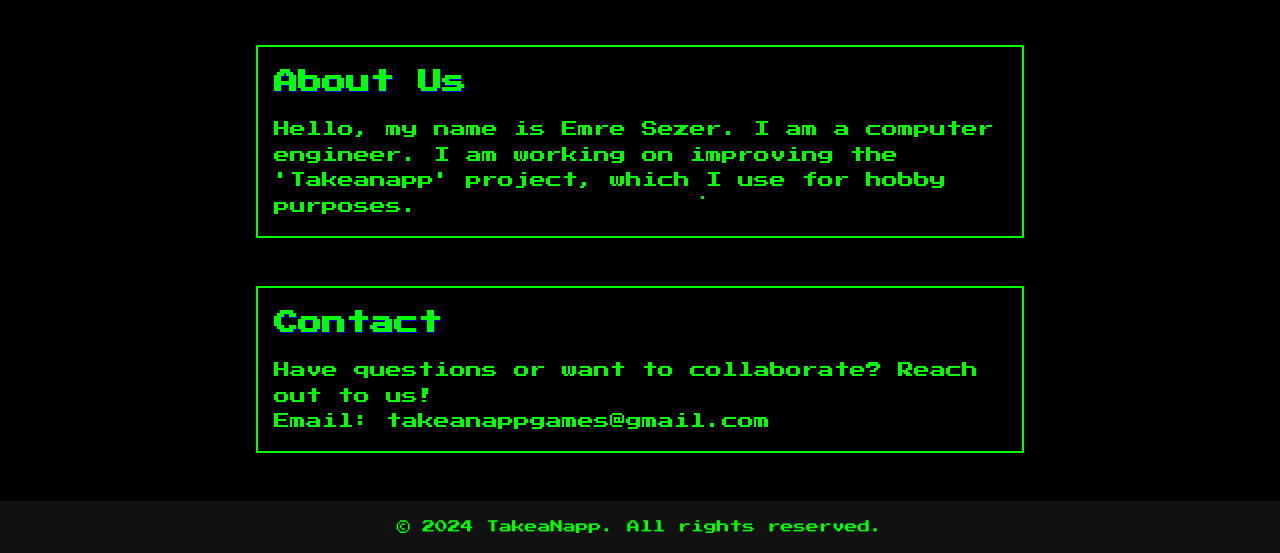
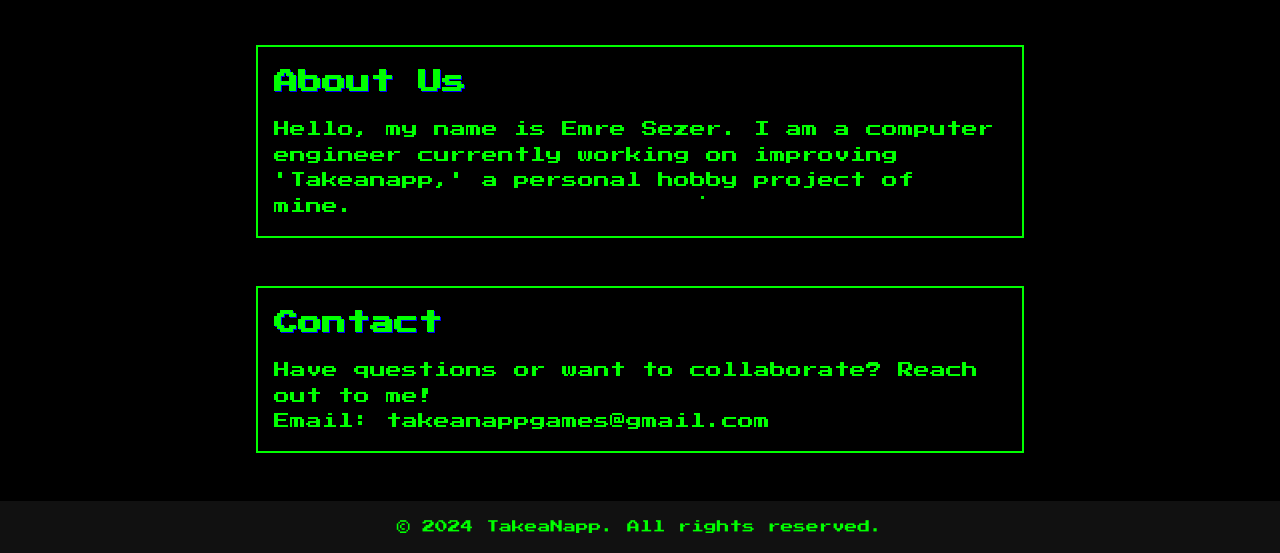
Before and after one commit to Takeanappg/takeanapp, a plain HTML site: page index.html in a window 1280 px wide. Shown: the part 458-1011 px from the top of the page. Drawn offline with Linux system fonts and the light colour scheme.

Commit message:
Update index.html

```diff
--- a/index.html
+++ b/index.html
@@ -65,12 +65,12 @@
 
         <section id="about">
             <h2>About Us</h2>
-            <p>Hello, my name is Emre Sezer. I am a computer engineer. I am working on improving the 'Takeanapp' project, which I use for hobby purposes.</p>
+            <p>Hello, my name is Emre Sezer. I am a computer engineer currently working on improving 'Takeanapp,' a personal hobby project of mine.</p>
         </section>
 
         <section id="contact">
             <h2>Contact</h2>
-            <p>Have questions or want to collaborate? Reach out to us!</p>
+            <p>Have questions or want to collaborate? Reach out to me!</p>
             <p>Email: takeanappgames@gmail.com</p>
         </section>
     </main>
```
